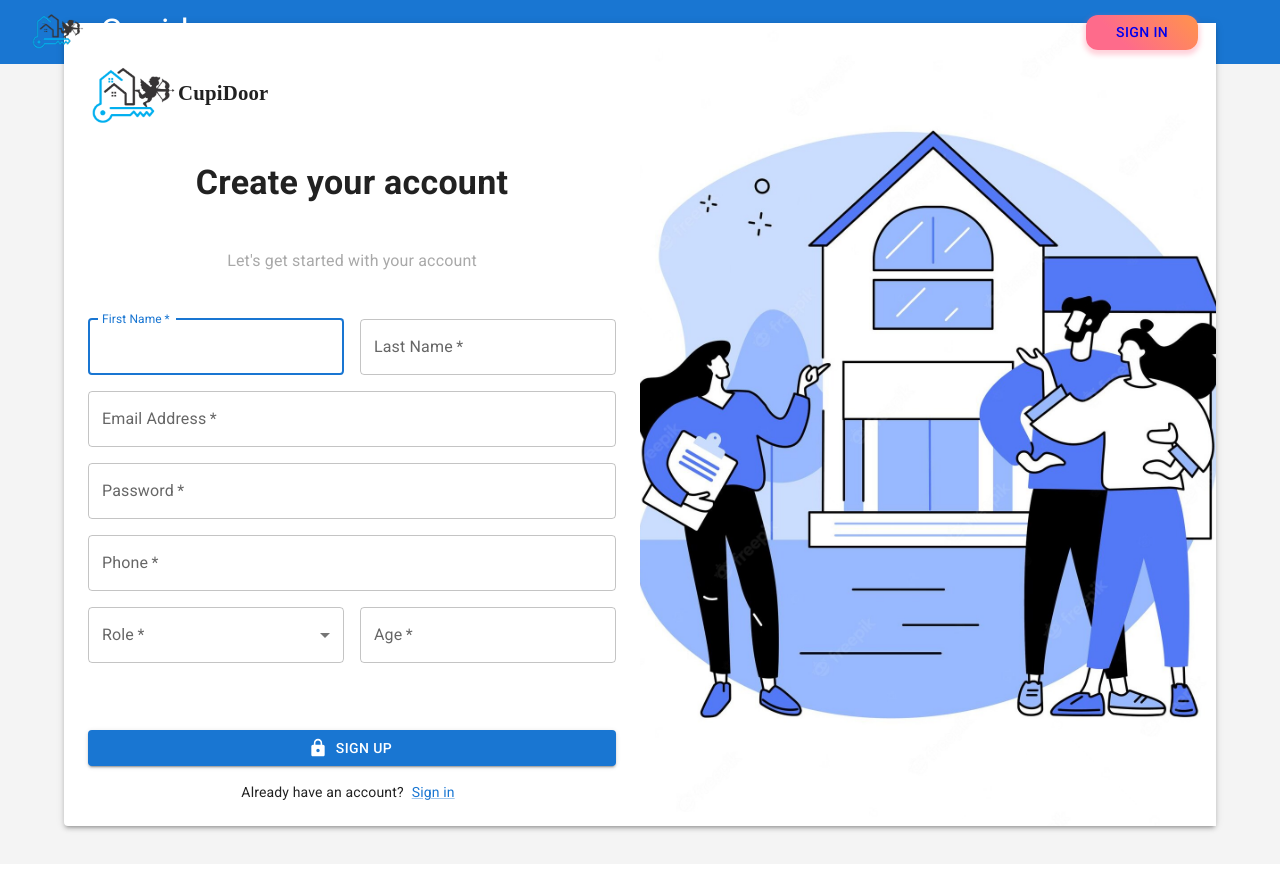
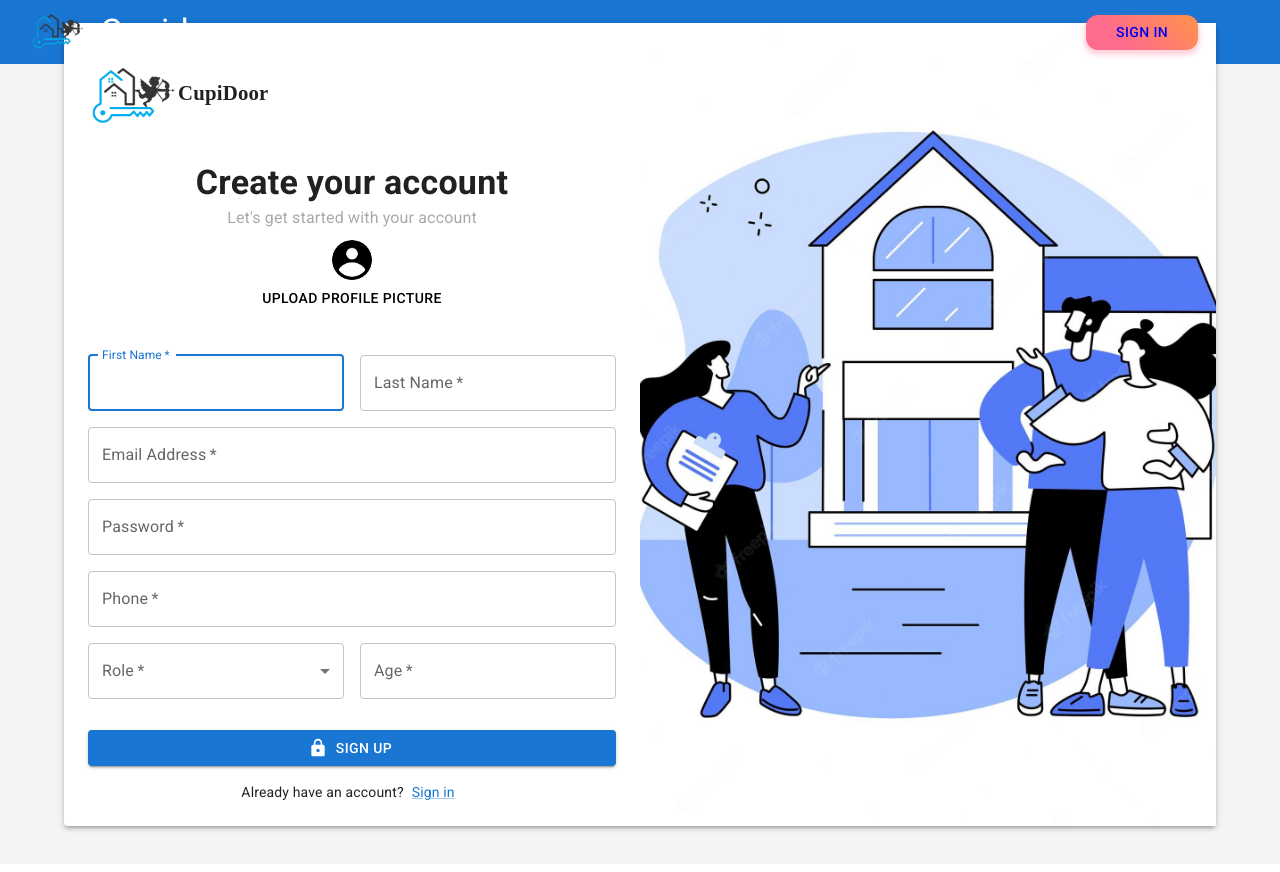
Before and after one commit to itayhashay/cupidoor, a React (Create React App) app in the folder client/: page /signIn in a window 1280 px wide. Both pictures are taken after a click on the link "Sign Up". Shown: the top 872 px of the page. Built offline with nearby package versions, Linux system fonts and the light colour scheme.

Commit message:
optin to add file in sign in - yet not finished

```diff
--- a/client/src/components/Landing/SignUp.css
+++ b/client/src/components/Landing/SignUp.css
@@ -18,3 +18,13 @@
 .hide {
   display: none;
 }
+
+.hidden-browse {
+  border: 0;
+  height: auto;
+  border-radius: 0.5rem;
+  margin-bottom: 1.5rem;
+  background: white;
+  box-shadow: 0 2px 15px -3px rgba(0, 0, 0, 0.07),
+    0 10px 20px -2px rgba(0, 0, 0, 0.04);
+}
--- a/client/src/components/Landing/SignUp.tsx
+++ b/client/src/components/Landing/SignUp.tsx
@@ -1,7 +1,14 @@
-import { useEffect, useState } from "react";
+import React, { useEffect, useState, ChangeEvent } from "react";
 import { useLocation, useNavigate } from "react-router-dom";
 import LockIcon from "@mui/icons-material/Lock";
-import { Button, TextField, Container, MenuItem, Paper } from "@mui/material";
+import {
+  Button,
+  TextField,
+  Container,
+  MenuItem,
+  Paper,
+  Avatar,
+} from "@mui/material";
 import { Grid, Box, Typography, CssBaseline, Link } from "@mui/material";
 import { Formik } from "formik";
 import { schema, roles, CustomHelperText } from "./AuthHelpers";
@@ -16,8 +23,14 @@ const SignUpPage = ({ onTogglePage }: SignUpPageProps) => {
   const navigate = useNavigate();
   const location = useLocation();
   const [goodRegistration, setGoodRegistration] = useState<boolean>(false);
+  const [selectedImage, setSelectedImage] = useState<File | null>(null);
   const [timeoutId, setTimeoutId] = useState<NodeJS.Timeout | undefined>();
   const { signUpUser } = useAuth() as AuthContextType;
+
+  const handleFileChange = (event: ChangeEvent<HTMLInputElement>) => {
+    const file = event.target.files?.[0];
+    setSelectedImage(file || null);
+  };
 
   const onSubmitHandler = async (values: {
     firstName: string;
@@ -38,7 +51,7 @@ const SignUpPage = ({ onTogglePage }: SignUpPageProps) => {
       phone,
       age,
       role: userRole,
-      isFilledAllQ: false
+      isFilledAllQ: false,
     });
     if (response.success) {
       setGoodRegistration(true);
@@ -113,16 +126,45 @@ const SignUpPage = ({ onTogglePage }: SignUpPageProps) => {
                         justifyContent: "space-between",
                       }}
                     >
-                      <Box display={"flex"} justifyContent={"center"}>
+                      <Box
+                        display={"flex"}
+                        flexDirection={"column"}
+                        justifyContent={"center"}
+                      >
                         <Typography variant="h4" fontWeight={"bold"}>
                           Create your account
                         </Typography>
-                      </Box>
-                      <Box display={"flex"} justifyContent={"center"}>
                         <Typography variant="subtitle1" color={"#A9A9A9"}>
                           Let's get started with your account
                         </Typography>
                       </Box>
+                      <Box
+                        display="flex"
+                        flexDirection="column"
+                        alignItems="center"
+                      >
+                        <Avatar alt="Users avatar" src="/login-icon.jpg" />{" "}
+                        {/* Changes when chosen picture */}
+                        <Button
+                          sx={{
+                            color: "black",
+                            ":hover": {
+                              backgroundColor: "rgba(0, 0, 0, 0.1)",
+                            },
+                          }}
+                          component="label"
+                        >
+                          Upload profile picture
+                          <input
+                            hidden
+                            accept="image/*"
+                            multiple
+                            type="file"
+                            onChange={handleFileChange}
+                          />
+                        </Button>
+                      </Box>
+                      <div className="hidden-browse"></div>
 
                       <Grid container spacing={2}>
                         <Grid item xs={12} sm={6}>
```
Also changed, not shown: client/public/login-icon.jpg (added).
